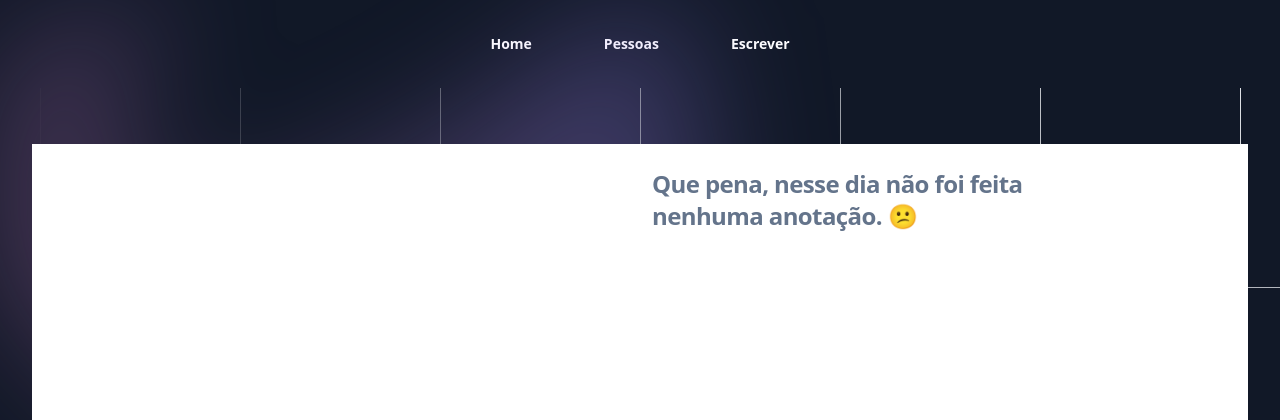
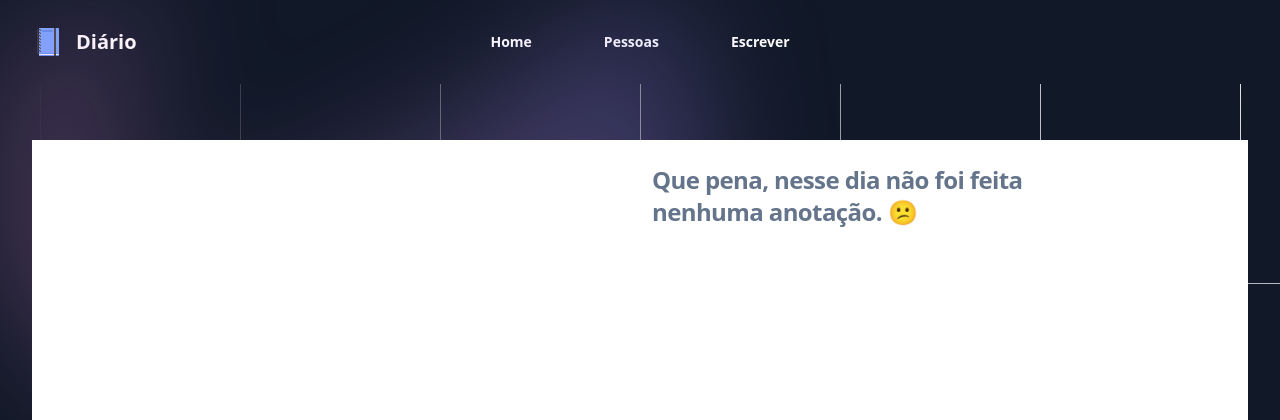
Before and after one commit to clebermarcolino/Diario, a Django app: page /diario/dia/ in a window 1280 px wide. Shown: the top 420 px of the page. Run offline with Django 5.2, Linux system fonts and the light colour scheme; data that the repository does not hold is empty; some libraries are stand-ins or nearby versions.

Commit message:
Adição de logo

```diff
--- a/templates/base.html
+++ b/templates/base.html
@@ -9,14 +9,18 @@
  <script src="https://cdn.tailwindcss.com"></script>
  {% block 'head' %}{% endblock 'head' %}
 
+<link rel="preconnect" href="https://fonts.googleapis.com">
+<link rel="preconnect" href="https://fonts.gstatic.com" crossorigin>
+<link href="https://fonts.googleapis.com/css2?family=Inter:wght@400;700&display=swap" rel="stylesheet">
+
 </head>
 <body class="bg-gray-900 text-white min-h-screen" style="background-color: #111827;">
  <header class="bg-gray-900 {% block header_class %}{% endblock %}">
  <nav class="mx-auto flex max-w-7xl items-center justify-between p-6 lg:px-8" aria-label="Global">
  <div class="flex lg:flex-1">
- <a href="#" class="-m-1.5 p-1.5">
- <span class="sr-only">Diário</span>
- <img class="h-10 w-auto" src="" alt="">
+ <a href="{% url 'home' %}" class="-m-1.5 p-1.5 flex items-center gap-3 group">
+   <img class="h-8 w-auto fill-current text-white" src="{% static 'logo/logo.png' %}" alt="Logo Diário">
+   <span class="text-xl font-bold text-white hidden sm:block font-inter">Diário</span>
  </a>
  </div>
  <div class="flex lg:hidden">
```
Also changed, not shown: diario/static/logo/logo.png (added).
